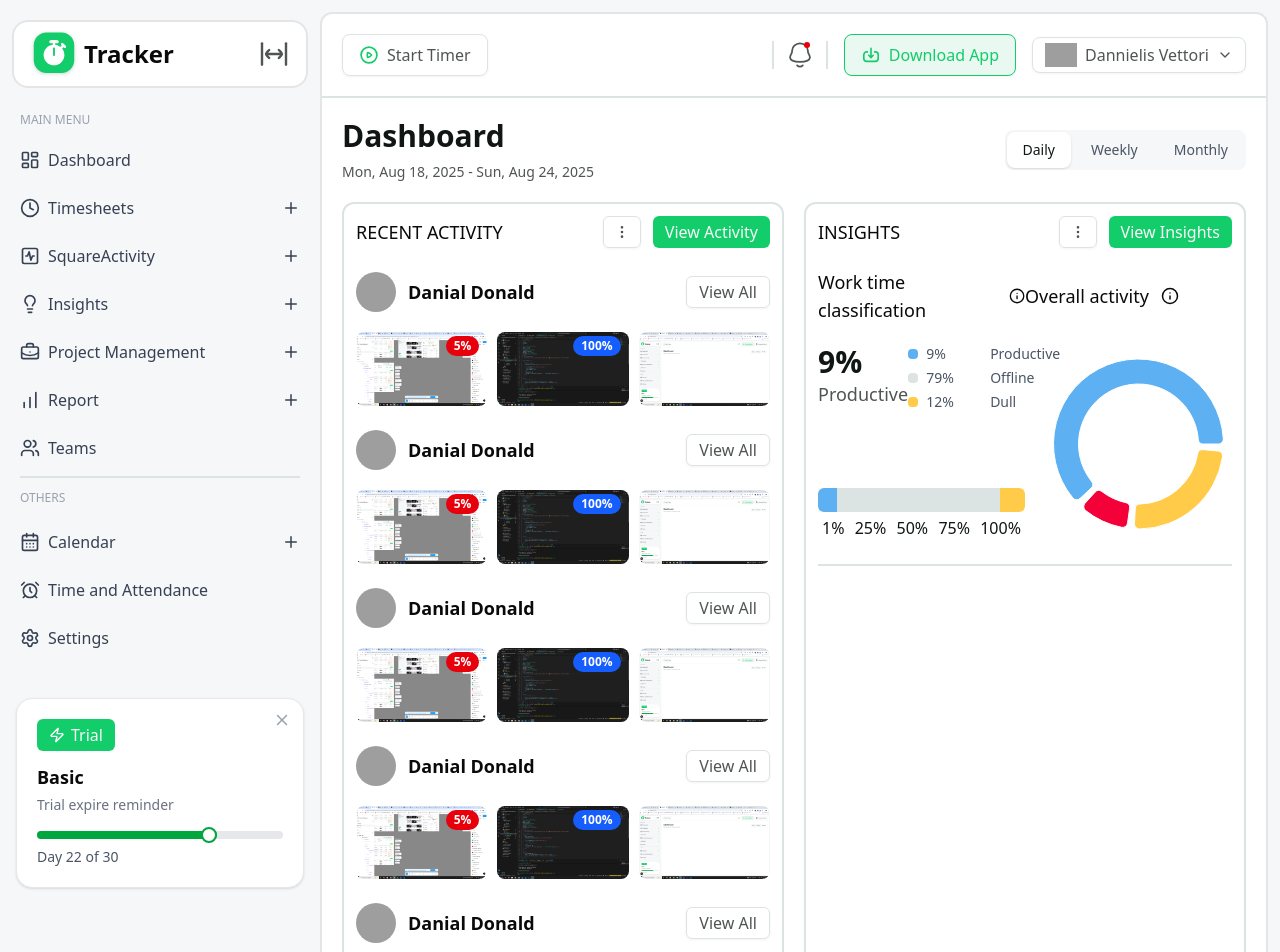
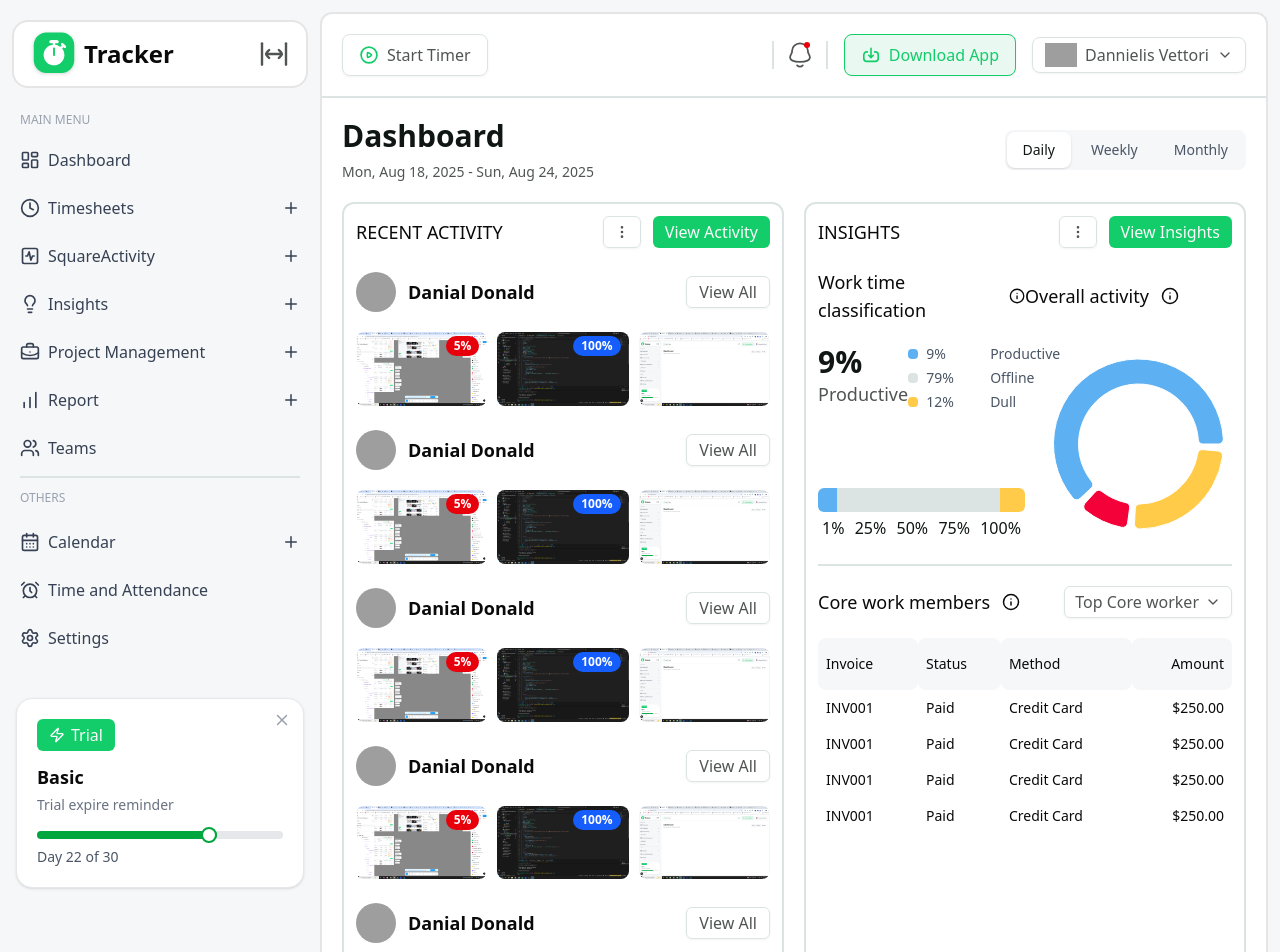
Before and after one commit to rahad-hasan/staff-timetrack-dashboard-new, a Next.js app: page / in a window 1280 px wide. Shown: the top 952 px of the page. Built offline with nearby package versions, Linux system fonts and the light colour scheme; grey boxes are pictures that could not be loaded.

Commit message:
Working on table

```diff
--- a/src/components/dashboard/Insights.tsx
+++ b/src/components/dashboard/Insights.tsx
@@ -1,6 +1,7 @@
 import { EllipsisVertical, Info } from "lucide-react";
 import { Button } from "../ui/button";
 import OverallActivityChart from "./insights/OverallActivityChart";
+import CoreWorkMembers from "./insights/CoreWorkMembers";
 
 const Insights = () => {
     const classificationData = [
@@ -70,6 +71,7 @@ const Insights = () => {
                     <OverallActivityChart></OverallActivityChart>
                 </div>
             </div>
+            <CoreWorkMembers></CoreWorkMembers>
         </div>
     );
 };
--- /dev/null
+++ b/src/components/dashboard/insights/CoreWorkMembers.tsx
@@ -0,0 +1,57 @@
+import { Button } from "@/components/ui/button";
+import { Table, TableBody, TableCaption, TableCell, TableHead, TableHeader, TableRow } from "@/components/ui/table";
+import { ChevronDown, Info } from "lucide-react";
+
+const CoreWorkMembers = () => {
+    return (
+        <div>
+            <div className=" flex items-center justify-between mt-5">
+                <div className=" flex items-center gap-3 w-1/2">
+                    <h2 className="text-lg ">Core work members </h2>
+                    <Info size={18} className=" cursor-pointer" />
+                </div>
+                <Button variant={'outline2'} size={'sm'}>Top Core worker <ChevronDown size={20} /></Button>
+            </div>
+            <div className=" mt-5">
+                <Table>
+                    <TableHeader>
+                        <TableRow className="">
+                            <TableHead className="w-[100px]">Invoice</TableHead>
+                            <TableHead>Status</TableHead>
+                            <TableHead>Method</TableHead>
+                            <TableHead className="text-right">Amount</TableHead>
+                        </TableRow>
+                    </TableHeader>
+                    <TableBody>
+                        <TableRow>
+                            <TableCell className="font-medium">INV001</TableCell>
+                            <TableCell>Paid</TableCell>
+                            <TableCell>Credit Card</TableCell>
+                            <TableCell className="text-right">$250.00</TableCell>
+                        </TableRow>
+                        <TableRow>
+                            <TableCell className="font-medium">INV001</TableCell>
+                            <TableCell>Paid</TableCell>
+                            <TableCell>Credit Card</TableCell>
+                            <TableCell className="text-right">$250.00</TableCell>
+                        </TableRow>
+                        <TableRow>
+                            <TableCell className="font-medium">INV001</TableCell>
+                            <TableCell>Paid</TableCell>
+                            <TableCell>Credit Card</TableCell>
+                            <TableCell className="text-right">$250.00</TableCell>
+                        </TableRow>
+                        <TableRow>
+                            <TableCell className="font-medium">INV001</TableCell>
+                            <TableCell>Paid</TableCell>
+                            <TableCell>Credit Card</TableCell>
+                            <TableCell className="text-right">$250.00</TableCell>
+                        </TableRow>
+                    </TableBody>
+                </Table>
+            </div>
+        </div>
+    );
+};
+
+export default CoreWorkMembers;
--- /dev/null
+++ b/src/components/ui/table.tsx
@@ -0,0 +1,116 @@
+"use client"
+
+import * as React from "react"
+
+import { cn } from "@/lib/utils"
+
+function Table({ className, ...props }: React.ComponentProps<"table">) {
+  return (
+    <div
+      data-slot="table-container"
+      className="relative w-full overflow-x-auto"
+    >
+      <table
+        data-slot="table"
+        className={cn("w-full caption-bottom text-sm", className)}
+        {...props}
+      />
+    </div>
+  )
+}
+
+function TableHeader({ className, ...props }: React.ComponentProps<"thead">) {
+  return (
+    <thead
+      data-slot="table-header"
+      className={cn("[&_tr]:bg-[#f6f7f9] [&_tr]:rounded-lg", className)}
+      {...props}
+    />
+  )
+}
+
+function TableBody({ className, ...props }: React.ComponentProps<"tbody">) {
+  return (
+    <tbody
+      data-slot="table-body"
+      className={cn("[&_tr:last-child]:border-0", className)}
+      {...props}
+    />
+  )
+}
+
+function TableFooter({ className, ...props }: React.ComponentProps<"tfoot">) {
+  return (
+    <tfoot
+      data-slot="table-footer"
+      className={cn(
+        "bg-muted/50 border-t font-medium [&>tr]:last:border-b-0",
+        className
+      )}
+      {...props}
+    />
+  )
+}
+
+function TableRow({ className, ...props }: React.ComponentProps<"tr">) {
+  return (
+    <tr
+      data-slot="table-row"
+      className={cn(
+        "hover:bg-muted/50 data-[state=selected]:bg-muted border-borderColor transition-colors",
+        className
+      )}
+      {...props}
+    />
+  )
+}
+
+function TableHead({ className, ...props }: React.ComponentProps<"th">) {
+  return (
+    <th
+      data-slot="table-head"
+      className={cn(
+        "text-foreground h-10 px-2 py-4 text-left align-middle font-medium whitespace-nowrap [&:has([role=checkbox])]:pr-0 [&>[role=checkbox]]:translate-y-[2px] rounded-lg",
+        className
+      )}
+      {...props}
+    />
+  )
+}
+
+function TableCell({ className, ...props }: React.ComponentProps<"td">) {
+  return (
+    <td
+      data-slot="table-cell"
+      className={cn(
+        "p-2 align-middle whitespace-nowrap [&:has([role=checkbox])]:pr-0 [&>[role=checkbox]]:translate-y-[2px]",
+        className
+      )}
+      {...props}
+    />
+  )
+}
+
+function TableCaption({
+  className,
+  ...props
+}: React.ComponentProps<"caption">) {
+  return (
+    <caption
+      data-slot="table-caption"
+      className={cn("text-muted-foreground mt-4 text-sm", className)}
+      {...props}
+    />
+  )
+}
+
+export {
+  Table,
+  TableHeader,
+  TableBody,
+  TableFooter,
+  TableHead,
+  TableRow,
+  TableCell,
+  TableCaption,
+}
```
